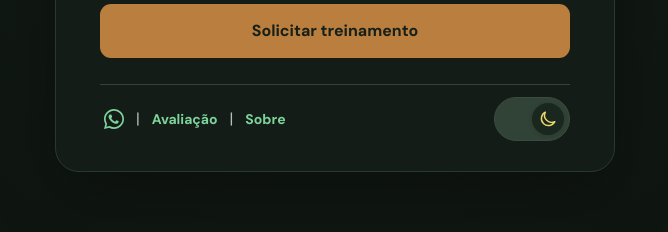
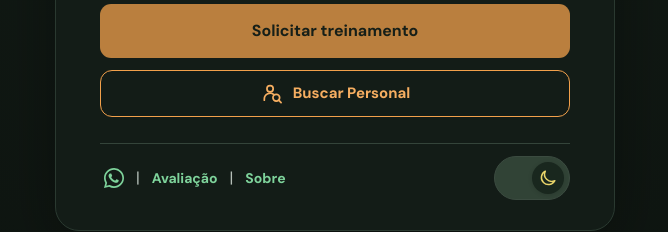
Before and after one commit to albertoapr/calculadoraimc, a Vue app: page / in a window 1280 px wide. Shown: the part 515-747 px from the top of the page, without its empty margins (305-973 px from the left). Built offline with nearby package versions, Linux system fonts and the light colour scheme; no server answers.

Commit message:
Adiciona botão Buscar Personal com ícone de busca de profissional na home

```diff
--- a/src/App.vue
+++ b/src/App.vue
@@ -65,6 +65,7 @@ const {
   status,
   goHome,
   openRequestForm,
+  openPublicTrainers,
   returnToDraftSummary,
   openSentRequests,
   openCustomerRequests,
@@ -126,6 +127,20 @@ const {
         @click="startTrainingRequestFromHome"
       >
         Solicitar treinamento
+      </button>
+      <button
+        v-if="viewMode === 'home' && !result && isRootHome"
+        class="secondary-button home-find-personal-button"
+        type="button"
+        @click="openPublicTrainers"
+      >
+        <svg viewBox="0 0 24 24" fill="none" stroke="currentColor" stroke-width="1.8" stroke-linecap="round" stroke-linejoin="round" aria-hidden="true">
+          <circle cx="10.5" cy="7" r="3.25" />
+          <path d="M4.5 19v-1.3a6 6 0 0 1 10.1-4.4" />
+          <circle cx="17" cy="16.5" r="3.5" />
+          <path d="m19.5 19 2.5 2.5" />
+        </svg>
+        Buscar Personal
       </button>
 
       <MyProfileView v-if="viewMode === 'my-profile'" />
@@ -350,6 +365,19 @@ const {
 .home-training-request-button {
   display: block;
   width: 100%;
-  margin: 12px 0 20px;
+  margin: 12px 0 12px;
+}
+.home-find-personal-button {
+  display: flex;
+  align-items: center;
+  justify-content: center;
+  gap: 10px;
+  width: 100%;
+  margin: 0 0 20px;
+}
+.home-find-personal-button svg {
+  width: 23px;
+  height: 23px;
+  flex: none;
 }
 </style>
```
